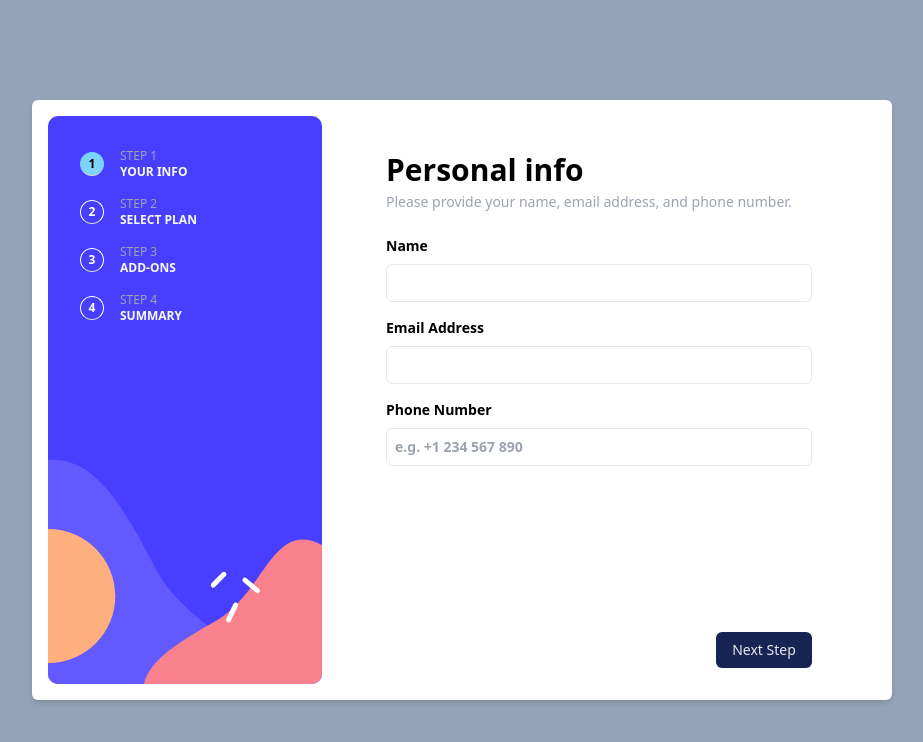
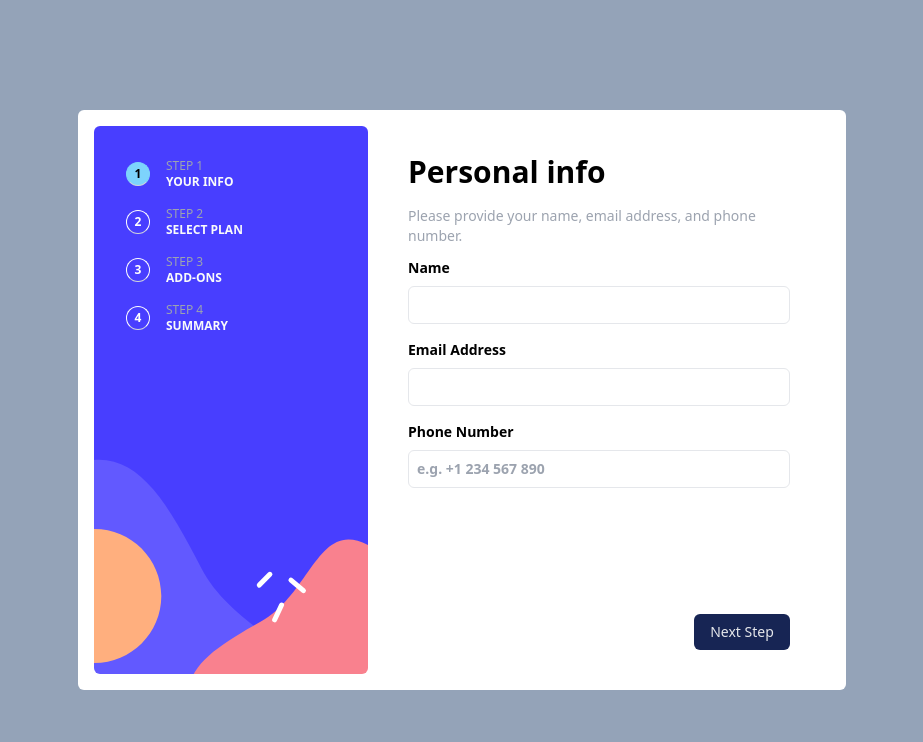
Before and after one commit to PaulV13/multi-step-form-app, a React (Vite) app: page / in a window 1280 px wide. Shown: the top 742 px of the page, without its empty margins (178-1101 px from the left). Built offline with nearby package versions, Linux system fonts and the light colour scheme.

Commit message:
Change all style for the app

```diff
--- a/src/App.tsx
+++ b/src/App.tsx
@@ -10,7 +10,9 @@ import PersonalInfo from "./components/PersonalInfo/PersonalInfo";
 import SelectPlan from "./components/SelectPlan/SelectPlan";
 import PickAddOns from "./components/PickAddOns/PickAddOns";
 import Summary from "./components/Summary/Summary";
+import Confirm from "./components/Confirm/Confirm";
 
+import bgMobile from "./assets/images/bg-sidebar-mobile.svg";
 import checkMark from "./assets/images/icon-thank-you.svg";
 
 import "./index.css";
@@ -58,30 +60,28 @@ function App() {
   };
 
   return (
-    <div className="w-screen h-screen flex justify-center items-center bg-slate-400">
-      <section className="flex w-[860px] p-4 rounded-md bg-white shadow-md">
+    <div className="w-screen h-screen bg-slate-400 md:flex md:justify-center md:items-center">
+      <img
+        src={bgMobile}
+        alt="Check mark"
+        className="absolute w-full top-0 z-10 md:hidden"
+      />
+      <section className="relative h-full z-20 md:flex md:bg-white md:rounded-md md:p-4 md:h-[580px] md:w-[60%] md:max-w-[860px]">
         <Sidebar selectedStepOption={selectedStepOption} steps={steps} />
-        {confirm ? (
-          <div className="flex flex-1 flex-col h-[568px] justify-center items-center p-4">
-            <div className="w-full px-12 py-4">
-              <div className="flex flex-col items-center gap-4">
-                <img src={checkMark} alt="Check mark" />
-                <h1 className="text-3xl font-bold text-blue-950">Thank you!</h1>
-                <p className="text-gray-400 text-center text-sm">
-                  Thanks for confirming your subscription! We hope you have fun
-                  using our plataform. If you ever need support, please feel
-                  free to email us at support@loremgaming.com.
-                </p>
-              </div>
-            </div>
+        <div
+          className={`rounded-md bg-white py-6 px-6 mx-4 md:flex-1 md:flex md:flex-col ${
+            confirm ? "justify-center" : "justify-between"
+          }`}
+        >
+          <div className="flex flex-col bg-white rounded-md">
+            {confirm ? (
+              <Confirm checkMark={checkMark} />
+            ) : (
+              showStep(selectedStepOption)
+            )}
           </div>
-        ) : (
-          <div className="flex flex-1 flex-col justify-between p-4">
-            <div className="w-full px-12 py-4">
-              {showStep(selectedStepOption)}
-            </div>
-
-            <div className="flex w-full justify-between px-12">
+          {confirm ? null : (
+            <footer className="absolute bottom-0 left-0 w-full flex justify-between p-4 bg-white md:relative md:p-0">
               <button
                 className={`w-24 px-4 py-2 font-bold text-gray-400 hover:text-blue-800 text-sm ${
                   selectedStepOption > 1 ? "visible" : "invisible"
@@ -105,9 +105,9 @@ function App() {
                   Next Step
                 </button>
               )}
-            </div>
-          </div>
-        )}
+            </footer>
+          )}
+        </div>
       </section>
     </div>
   );
--- /dev/null
+++ b/src/components/Confirm/Confirm.tsx
@@ -0,0 +1,15 @@
+function Confirm({ checkMark }: { checkMark: string }) {
+  return (
+    <div className="flex flex-col items-center gap-3 py-14">
+      <img src={checkMark} alt="Check mark" className="w-12" />
+      <h1 className="text-3xl font-bold text-blue-950">Thank you!</h1>
+      <p className="text-gray-400 text-center text-sm">
+        Thanks for confirming your subscription! We hope you have fun using our
+        plataform. If you ever need support, please feel free to email us at
+        support@loremgaming.com.
+      </p>
+    </div>
+  );
+}
+
+export default Confirm;
--- a/src/components/PersonalInfo/PersonalInfo.tsx
+++ b/src/components/PersonalInfo/PersonalInfo.tsx
@@ -10,13 +10,11 @@ function PersonalInfo() {
   const phone = usePersonalInfo((state) => state.phone);
 
   return (
-    <>
-      <div className="mb-6">
-        <h2 className="text-3xl font-bold my-1">Personal info</h2>
-        <p className="text-gray-400 text-sm my-1">
-          Please provide your name, email address, and phone number.
-        </p>
-      </div>
+    <section className="flex flex-col gap-2">
+      <h2 className="text-3xl font-bold my-1">Personal info</h2>
+      <p className="text-gray-400 text-sm my-1">
+        Please provide your name, email address, and phone number.
+      </p>
 
       <form className="flex flex-col">
         <label className="font-semibold text-sm mb-2" htmlFor="name">
@@ -59,7 +57,7 @@ function PersonalInfo() {
           autoComplete="tel"
         />
       </form>
-    </>
+    </section>
   );
 }
 
--- a/src/components/PickAddOns/PickAddOns.tsx
+++ b/src/components/PickAddOns/PickAddOns.tsx
@@ -6,12 +6,12 @@ function PickAddOns() {
   const selectedAddons = usePickAddOns((state) => state.selectedAddOns);
 
   return (
-    <div>
-      <h2 className="font-bold text-blue-950 text-3xl">Pick add-ons</h2>
-      <p className="text-gray-400 text-sm my-1">
+    <section className="flex flex-col gap-3 md:mx-8">
+      <h2 className="font-bold text-blue-950 text-2xl">Pick add-ons</h2>
+      <p className="text-gray-400">
         Add-ons help enhance your gaming expirience.
       </p>
-      <section className="flex flex-col gap-4">
+      <section className="flex flex-col gap-3 md:gap-4">
         {addons.map((addon: AddOns) => (
           <PickAddCard
             key={addon.id}
@@ -22,7 +22,7 @@ function PickAddOns() {
           />
         ))}
       </section>
-    </div>
+    </section>
   );
 }
 
--- a/src/components/SelectPlan/CardPlan.tsx
+++ b/src/components/SelectPlan/CardPlan.tsx
@@ -10,19 +10,17 @@ function CardPlan({ plan }: { plan: CardPlanType }) {
   return (
     <div
       onClick={() => setSelectedPlan(plan)}
-      className={`flex flex-col flex-1 gap-8 justify-between ${
+      className={`flex gap-3 ${
         selectedPlan.id == id
           ? "bg-blue-50 border-blue-800"
           : "bg-transparent border-gray-300"
-      } p-2 border-2 rounded-md`}
+      } p-2 border rounded-md md:flex-col md:flex-1 md:p-4 md:gap-8`}
     >
-      <div>
-        <img width={24} height={24} src={logo} />
-      </div>
+      <img src={logo} className="md:w-[32px]" />
 
       <div>
-        <h2 className="text-xs text-blue-900 font-bold">{title}</h2>
-        <p className="text-xs text-gray-400">
+        <h2 className="text-blue-900 font-bold">{title}</h2>
+        <p className="text-gray-400">
           ${billing === "Monthly" ? price + "/mo" : price * 10 + "/yr"}
         </p>
         {billing === "Yearly" && (
--- a/src/components/SelectPlan/SelectPlan.tsx
+++ b/src/components/SelectPlan/SelectPlan.tsx
@@ -31,15 +31,15 @@ function SelectPlan() {
 
   return (
     <>
-      <section className="flex flex-col gap-8">
+      <section className="flex flex-col gap-4 md:gap-8">
         <div>
           <h2 className="font-bold text-blue-950 text-3xl">Select your plan</h2>
-          <p className="text-gray-400 text-sm my-1">
+          <p className="text-gray-400 my-1">
             You have the option of monthly or yearly billing.
           </p>
         </div>
 
-        <section className="flex justify-between gap-4">
+        <section className="flex flex-col justify-between gap-3 md:flex-row md:gap-6">
           {plans.map((plan) => (
             <CardPlan key={plan.id} plan={plan} />
           ))}
--- a/src/components/Sidebar/Sidebar.tsx
+++ b/src/components/Sidebar/Sidebar.tsx
@@ -9,7 +9,7 @@ function Sidebar({
   steps: SidebarOptionType[];
 }) {
   return (
-    <section className="w-[274px] h-[568px] flex flex-col gap-4 p-8 row-span-4 rounded-md bg-center bg-cover bg-[url('/src/assets/images/bg-sidebar-desktop.svg')]">
+    <section className="flex gap-4 p-8 justify-center md:flex-col md:bg-[url('./src/assets/images/bg-sidebar-desktop.svg')] md:bg-cover md:bg-center md:w-[274px] md:justify-start md:rounded-md">
       {steps.map((step) => (
         <SidebarOption
           key={step.number}
--- a/src/components/Sidebar/SidebarOption.tsx
+++ b/src/components/Sidebar/SidebarOption.tsx
@@ -9,9 +9,9 @@ function SidebarOption({
 }) {
   const { number, title, option } = step;
   return (
-    <div className="flex items-center gap-4">
+    <div className="flex items-center gap-4 h-8">
       <div
-        className={`w-6 h-6 flex justify-center items-center rounded-full border border-b-gray-300 ${
+        className={`w-8 h-8 md:w-6 md:h-6 flex justify-center items-center rounded-full border border-b-gray-300 ${
           selectedStepOption == number
             ? "bg-sky-300 border-sky-300"
             : "transparent border-white"
@@ -25,7 +25,7 @@ function SidebarOption({
           {number}
         </p>
       </div>
-      <div className="flex flex-col">
+      <div className="hidden md:flex flex-col">
         <p className="text-xs text-gray-400">{title}</p>
         <p className="text-xs font-bold text-gray-50">{option}</p>
       </div>
--- a/tailwind.config.js
+++ b/tailwind.config.js
@@ -1,11 +1,5 @@
 export default {
   content: ["./index.html", "./src/**/*.{js,ts,jsx,tsx}"],
-  theme: {
-    extend: {
-      backgroundImage: {
-        "bg-sidebar": "url('/src/assets/images/bg-sidebar-desktop.svg')",
-      },
-    },
-  },
+  theme: {},
   plugins: [],
 };
```
Also changed, not shown: src/components/PickAddOns/PickAddCard.tsx (+15 -11 lines), src/components/Summary/Summary.tsx (+11 -15 lines).
